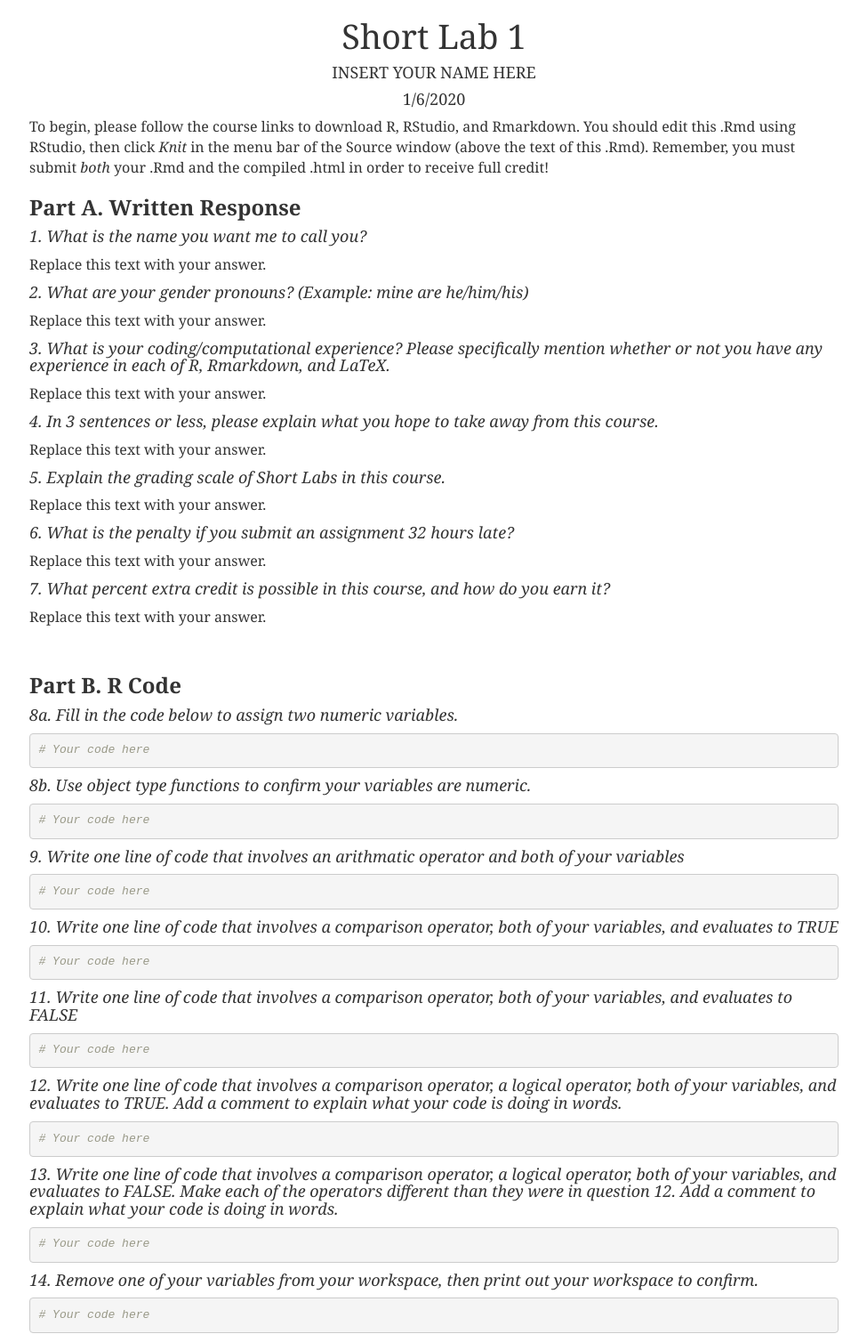
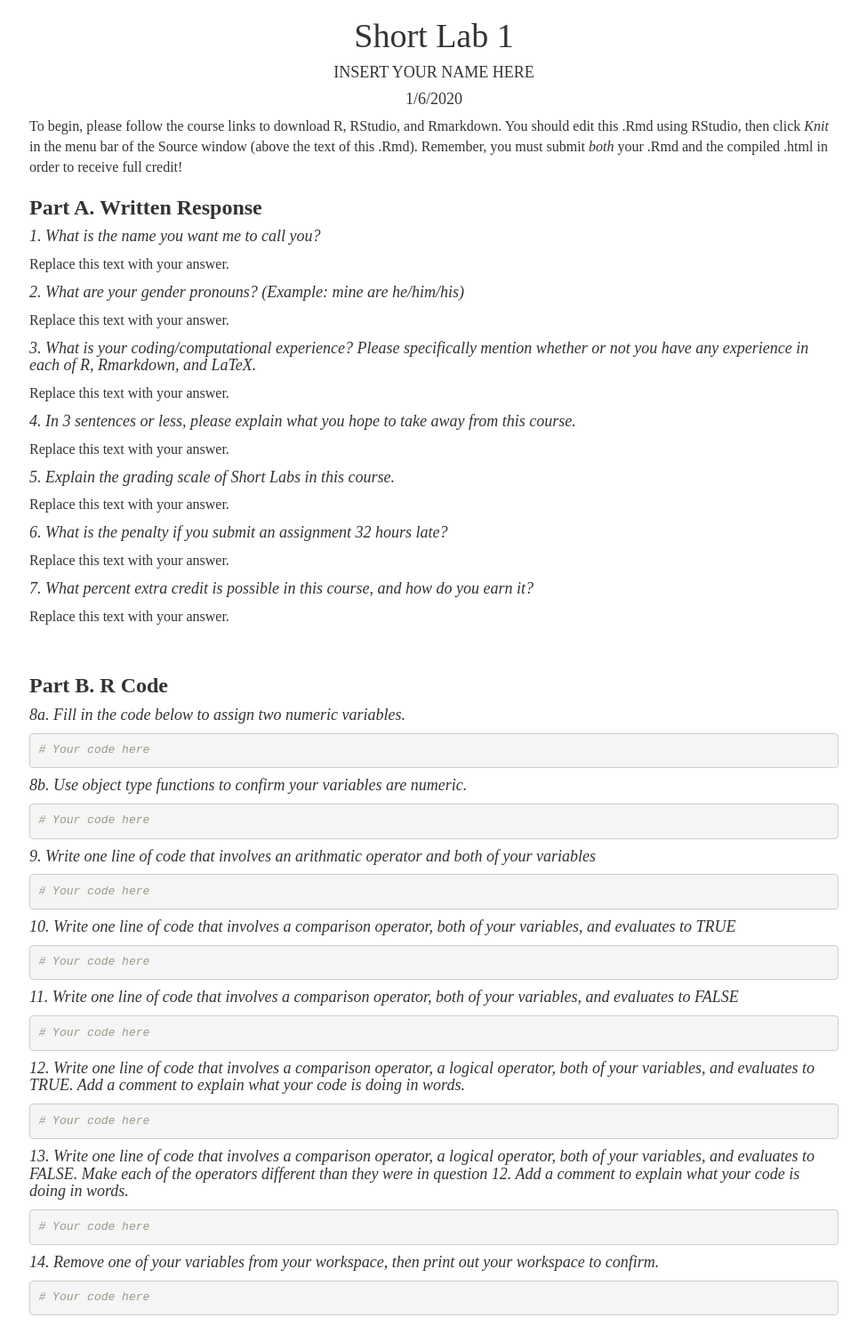
Before and after one commit to bryandmartin/STAT302, a Jekyll site: the page docs/ShortLabs/shortlab1/shortlab1.html, which Jekyll copies as it is, in a window 1280 px wide. Shown: the whole page at 89% size, without its empty margins (152-1127 px from the left). Built offline with Jekyll 4.4.1, drawn with Linux system fonts in a browser that asks for light colours.

Commit message:
Font change

```diff
--- a/docs/ShortLabs/shortlab1/shortlab1.Rmd
+++ b/docs/ShortLabs/shortlab1/shortlab1.Rmd
@@ -10,7 +10,7 @@ output: html_document
 <style type="text/css">
 /* Whole document: */
 body{
-  font-family: "Georgia", serif;
+  font-family: "Metropolis";
   font-size: 12pt;
 }
 h1.title {
--- a/docs/ShortLabs/shortlab1/shortlab1.html
+++ b/docs/ShortLabs/shortlab1/shortlab1.html
@@ -373,7 +373,7 @@ summary {
 <style type="text/css">
 /* Whole document: */
 body{
-  font-family: "Georgia", serif;
+  font-family: "Metropolis";
   font-size: 12pt;
 }
 h1.title {
```
